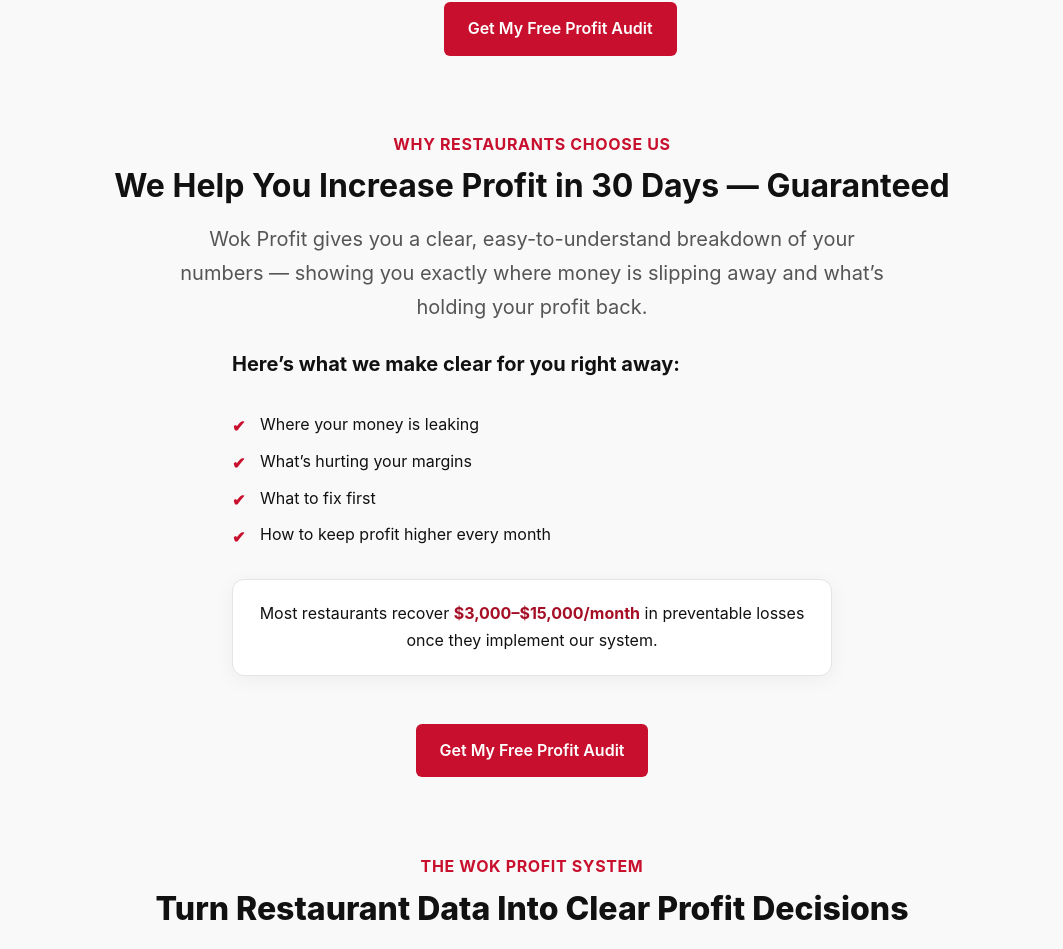
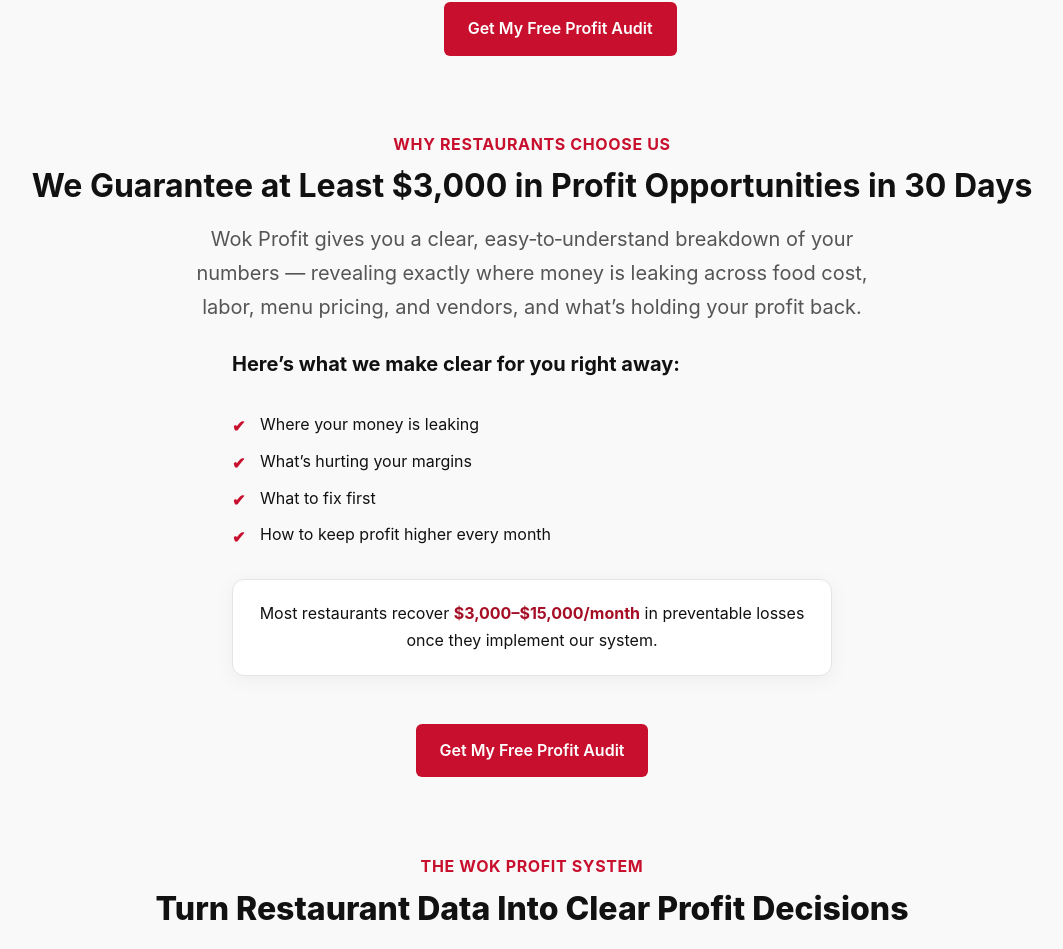
Before and after one commit to CodingKao/wokprofit-website, a React (Create React App) app: page / in a window 1280 px wide. Shown: the part 1171-2120 px from the top of the page, without its empty margins (108-1171 px from the left). Built offline with nearby package versions, Linux system fonts and the light colour scheme.

Commit message:
gauranetee

```diff
--- a/src/components/Value/Value.jsx
+++ b/src/components/Value/Value.jsx
@@ -8,16 +8,16 @@
   return (
     <section id="value" className="value-section">
       <div className="container value-inner">
-
         <span className="value-eyebrow">Why Restaurants Choose Us</span>
 
         <h2 className="value-title">
-          We Help You Increase Profit in 30 Days — Guaranteed
+          We Guarantee at Least $3,000 in Profit Opportunities in 30 Days
         </h2>
 
         <p className="value-subtitle">
-          Wok Profit gives you a clear, easy-to-understand breakdown of your numbers —
-          showing you exactly where money is slipping away and what’s holding your profit back.
+          Wok Profit gives you a clear, easy‑to‑understand breakdown of your
+          numbers — revealing exactly where money is leaking across food cost,
+          labor, menu pricing, and vendors, and what’s holding your profit back.
         </p>
 
         <h3 className="value-transition">
@@ -44,8 +44,8 @@
         </ul>
 
         <div className="value-statement">
-          Most restaurants recover <strong>$3,000–$15,000/month</strong> in preventable losses
-          once they implement our system.
+          Most restaurants recover <strong>$3,000–$15,000/month</strong> in
+          preventable losses once they implement our system.
         </div>
 
         <a
@@ -56,7 +56,6 @@
         >
           Get My Free Profit Audit
         </a>
-
       </div>
     </section>
   );
```
